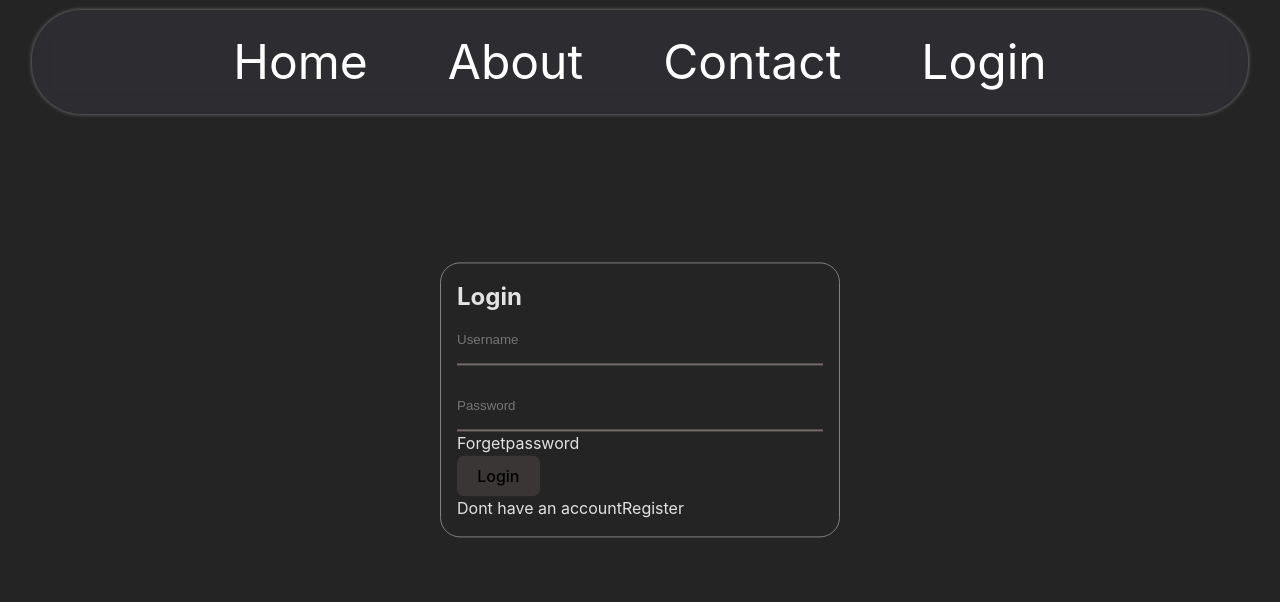
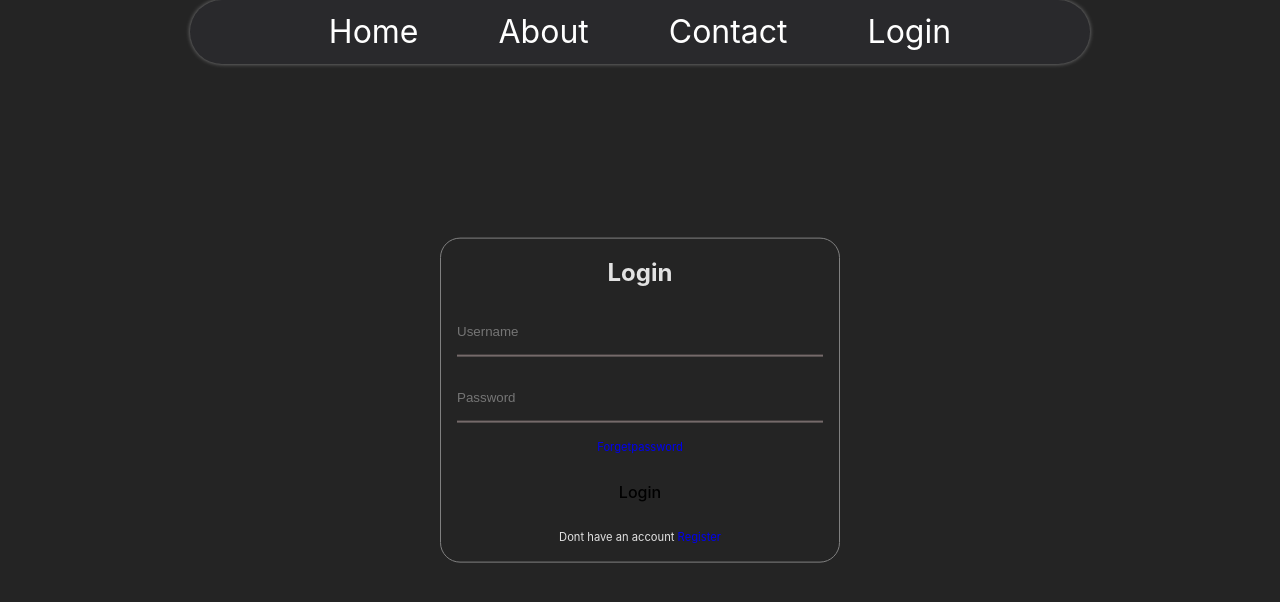
Before and after one commit to horrorbringer/React-Vite-1, a React (Vite) app: page /Login in a window 1280 px wide. Shown: the top 602 px of the page. Built offline with nearby package versions, Linux system fonts and the light colour scheme.

Commit message:
prepare navigation

```diff
--- a/src/App.css
+++ b/src/App.css
@@ -1,37 +1,48 @@
 /* nabar */
 
 .navbar{
-  min-width: 1000px;
-  max-width: 1400px;
+  min-width: 400px;
+  max-width: 900px;
   display: flex;
   justify-content: center;
   align-items: center;
   gap:5rem;
-  background-color: rgba(68, 68, 80,0.3);
+  background-color: rgba(68, 68, 80,0.2);
   border-radius: 50px;
   border: none;
   box-shadow: 0 0 4px gray;
-  margin:10px auto;
+  margin:0 auto;
   position: sticky;
-  top: 0;
+  top: 10px;
   backdrop-filter: blur(10px);
 }
 a{
   text-decoration: none;
-  font-size: 3rem;
+  font-size: 2rem;
 }
 li{
   display: flex;
   justify-content: center;
   align-items: center;
-  padding: 1rem 0;
+  padding: 0.5rem 0;
 }
-
+@media screen and (max-width:813px) {
+  .navbar{
+    margin: 0 1rem;
+    gap: 2rem;
+  }
+  a{
+    font-size: 1.3rem;
+  }
+}
 /* Login */
 
 .card-login{
   width: 400px;
   background-color: transparent;
+  display: flex;
+  flex-direction: column;
+  gap: 1rem;
   border: 1px solid gray;
   border-radius: 20px;
   padding:1rem;
@@ -47,12 +58,18 @@ li{
 }
 .list-input > input{
   height: 50px;
-  border: none;
+  border:none;
   border-bottom: 2px solid  rgb(117, 106, 106);
   background-color: transparent;
 }
-.list-input > input:hover{
-  border: blue;
+.card-login p{
+  font-size: 0.7rem;
+}
+.card-login :nth-child(3),.card-login :nth-child(5){
+  align-self: center;
+}
+.forget-pw a , .log-regis a {
+  font-size:  0.7rem;
 }
 
 /* button */
@@ -67,12 +84,14 @@ button {
   background-color: #3a3636;
   cursor: pointer;
   transition: border-color 0.25s;
+  background-color: transparent;
 }
 button:hover {
   border-color: #646cff;
-   background-color: transparent;
 }
 button:focus,
-button:focus-visible {
+button:focus-visible,
+input:focus,
+input:focus-visible {
   outline: 4px auto -webkit-focus-ring-color;
 }
--- a/src/component/Login.jsx
+++ b/src/component/Login.jsx
@@ -3,15 +3,17 @@ const Login = () => {
   return (
     <>
       <article className="card-login">
-        <h2>Login</h2>
+        <h2 style={{ textAlign: "center" }}>Login</h2>
         <div className="list-input">
           <input type="text" name="" id="" placeholder="Username" />
           <input type="password" name="" id="" placeholder="Password" />
         </div>
-        <p>Forgetpassword</p>
-        <button type="button">Login</button>
-        <p>
-          Dont have an account<span>Register</span>
+        <p className='forget-pw'><a href="#">Forgetpassword</a></p>
+        <div style={{ textAlign: "center" }}>
+          <button type="button">Login</button>
+        </div>
+        <p className='log-regis'>
+          Dont have an account <a href='#'> Register</a>
         </p>
       </article>
     </>
--- a/src/index.css
+++ b/src/index.css
@@ -21,5 +21,4 @@
 
 body {
   height: 200vh;
-  margin: 0 2rem;
 }
```
Also changed, not shown: src/component/Caculate.jsx (deleted, +0 -51 lines).
